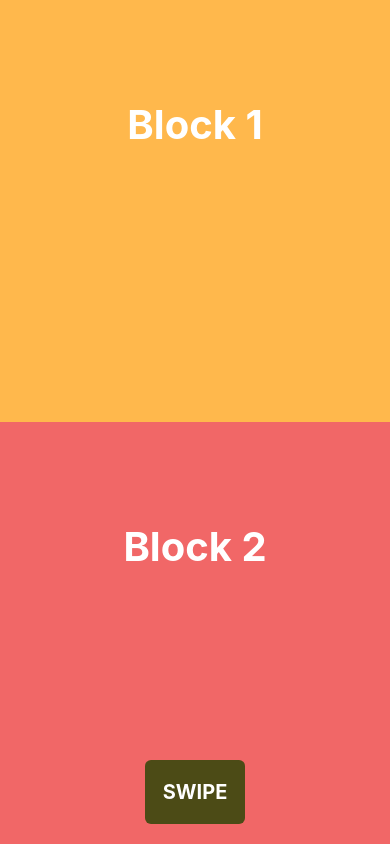
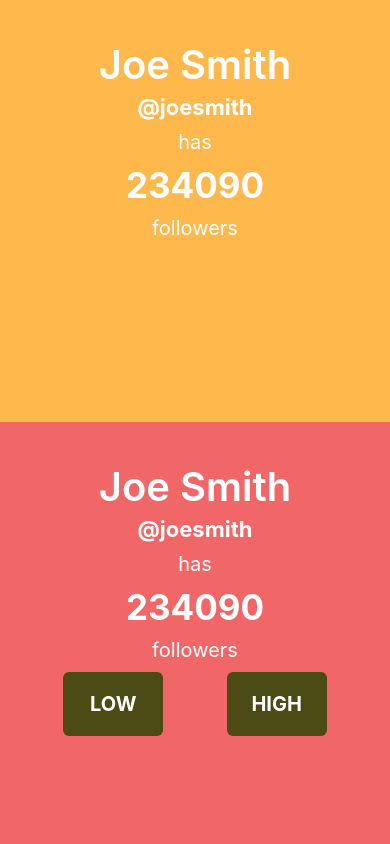
Before and after one commit to spongycode/follower-frenzy, a React Native app: screen / in a window 390 px wide. Shown: the top 844 px of the page. Built offline with nearby package versions, Linux system fonts and the light colour scheme.

Commit message:
display data on cards

```diff
--- a/App.tsx
+++ b/App.tsx
@@ -1,38 +1,73 @@
-import React, {useState} from 'react';
+import React, {useEffect, useReducer, useState} from 'react';
 import {
-  View,
   Animated,
   TouchableOpacity,
   Text,
   Dimensions,
   StyleSheet,
+  SafeAreaView,
+  View,
 } from 'react-native';
-
+import CustomCard from './components/CustomCard';
+var database = require('./data/insta_db.json');
 const windowHeight = Dimensions.get('window').height;
 const blockHeight = windowHeight / 2;
 const color1 = '#FFB84C';
 const color2 = '#F16767';
 
 const App = () => {
+  const initialState = {
+    username: 'joesmith',
+    fullname: 'Joe Smith',
+    is_verified: true,
+    followers_count: 234090,
+  };
+
   const [isAnimating, setIsAnimating] = useState(false);
   const [animatedValue] = useState(new Animated.Value(0));
 
-  const [blockACount, setBlockACount] = useState(1);
-  const [blockBCount, setBlockBCount] = useState(2);
-  const [blockCCount, setBlockCCount] = useState(3);
   const [colorA, setColorA] = useState(color1);
   const [colorB, setColorB] = useState(color2);
   const [colorC, setColorC] = useState(color1);
 
   const [btn_hide, setBtn_hide] = useState(false);
 
-  const updateText = () => {
-    setBlockACount(blockBCount);
-    setBlockBCount(blockCCount);
-    setBlockCCount(blockCCount + 1);
+  const [stateA, updateStateA] = useReducer(
+    (state: any, updates: any) => ({...state, ...updates}),
+    initialState,
+  );
+
+  const [stateB, updateStateB] = useReducer(
+    (state: any, updates: any) => ({...state, ...updates}),
+    initialState,
+  );
+
+  const [stateC, updateStateC] = useReducer(
+    (state: any, updates: any) => ({...state, ...updates}),
+    initialState,
+  );
+
+  const giveIdx = () => {
+    return Math.floor(Math.random() * (database.length - 1 - 0 + 1));
+  };
+
+  const initGame = () => {
+    updateStateA(database[giveIdx()]);
+    updateStateB(database[giveIdx()]);
+    updateStateC(database[giveIdx()]);
+  };
+
+  useEffect(() => {
+    initGame();
+  }, []);
+
+  const transferState = () => {
     setColorA(colorB);
     setColorB(colorC);
     setColorC(colorB);
+    updateStateA(stateB);
+    updateStateB(stateC);
+    updateStateC(database[giveIdx()]);
   };
 
   const handleButtonPress = () => {
@@ -40,11 +75,11 @@ const App = () => {
     setBtn_hide(true);
     Animated.timing(animatedValue, {
       toValue: 1,
-      duration: 500,
+      duration: 200,
       useNativeDriver: false,
     }).start(() => {
       setIsAnimating(false);
-      updateText();
+      transferState();
       setBtn_hide(false);
       animatedValue.setValue(0);
     });
@@ -99,40 +134,60 @@ const App = () => {
   };
 
   return (
-    <View>
+    <SafeAreaView>
       <Animated.View style={blockStyleA}>
-        <Text style={styles.blockText}>
-          {'Block ' + blockACount.toString()}
-        </Text>
+        <CustomCard
+          fullname={stateA.fullname}
+          username={stateA.username}
+          followers={stateA.followers_count}
+        />
       </Animated.View>
       <Animated.View style={blockStyleB}>
-        <Text style={styles.blockText}>
-          {'Block ' + blockBCount.toString()}
-        </Text>
+        <CustomCard
+          fullname={stateB.fullname}
+          username={stateB.username}
+          followers={stateB.followers_count}
+        />
         {!btn_hide ? (
+          <View style={styles.btn_container}>
             <TouchableOpacity
               style={styles.swipeButton}
               onPress={handleButtonPress}>
               <Text style={{color: '#fff', fontWeight: 'bold', fontSize: 20}}>
-              SWIPE
+                LOW
               </Text>
             </TouchableOpacity>
+            <TouchableOpacity
+              style={styles.swipeButton}
+              onPress={handleButtonPress}>
+              <Text style={{color: '#fff', fontWeight: 'bold', fontSize: 20}}>
+                HIGH
+              </Text>
+            </TouchableOpacity>
+          </View>
         ) : (
           <></>
         )}
       </Animated.View>
       <Animated.View style={blockStyleC}>
-        <Text style={styles.blockText}>
-          {'Block ' + blockCCount.toString()}
-        </Text>
+        <CustomCard
+          fullname={stateC.fullname}
+          username={stateC.username}
+          followers={stateC.followers_count}
+        />
       </Animated.View>
-    </View>
+    </SafeAreaView>
   );
 };
 
 export default App;
 
 const styles = StyleSheet.create({
+  btn_container: {
+    flexDirection: 'row',
+    justifyContent: 'space-evenly',
+    marginTop: 10,
+  },
   blockText: {
     fontWeight: 'bold',
     fontSize: 40,
@@ -146,8 +201,5 @@ const styles = StyleSheet.create({
     alignItems: 'center',
     padding: 20,
     borderRadius: 6,
-    alignSelf: 'center',
-    position: 'absolute',
-    bottom: 20,
   },
 });
--- /dev/null
+++ b/components/CustomCard.tsx
@@ -0,0 +1,47 @@
+import {StyleSheet, Text, View} from 'react-native';
+import React from 'react';
+
+const CustomCard = (props: any) => {
+  return (
+    <View style={styles.container}>
+      <Text style={styles.fullname}>{props.fullname}</Text>
+      <Text style={styles.username}>@{props.username}</Text>
+      <Text style={styles.generalText}>has</Text>
+      <Text style={styles.followers}>{props.followers}</Text>
+      <Text style={styles.generalText}>followers</Text>
+    </View>
+  );
+};
+
+export default CustomCard;
+
+const styles = StyleSheet.create({
+  container: {
+    alignItems: 'center',
+  },
+  fullname: {
+    marginTop: 40,
+    fontSize: 40,
+    textAlign: 'center',
+    fontWeight: '600',
+    color: '#fff',
+  },
+  username: {
+    marginTop: 5,
+    fontSize: 22,
+    fontWeight: 'bold',
+    color: '#fff',
+  },
+  generalText: {
+    fontSize: 20,
+    marginTop: 10,
+    color: '#fff',
+    fontWeight: '400',
+  },
+  followers: {
+    marginTop: 10,
+    fontSize: 35,
+    fontWeight: 'bold',
+    color: '#fff',
+  },
+});
```
Lines whose indentation alone changed are shown as unchanged.
